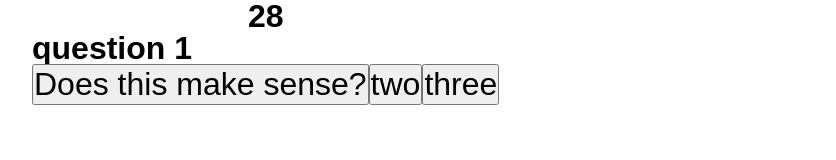
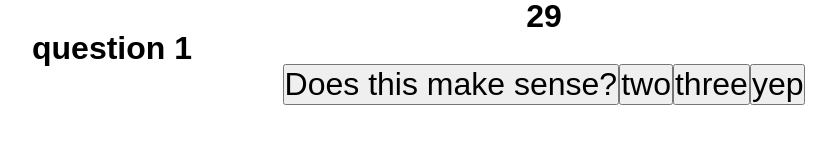
Before and after one commit to sadapannord/Coding-Quiz-04-Challenge, a plain HTML site: page index.html in a window 1280 px wide. Both pictures are taken after a click on the element "Start Quiz". Shown: the whole page, without its empty margins (96-932 px from the left). Drawn offline with Linux system fonts and the light colour scheme.

Commit message:
update JS score

```diff
--- a/script.js
+++ b/script.js
@@ -19,28 +19,28 @@ var possibleQuestions = [
         answerOne:"Does this make sense?",
         answerTwo: "two",
         answerThree: "three",
-        correctAnswer:"yep"
+        correct:"yep"
     },
     {
         question:"question 2",
         answerOne:"one",
         answerTwo: "two",
         answerThree: "three",
-        correctAnswer: "yep"
+        correct: "yep"
     },
     {
         question:"question 3",
         answerOne:"one",
         answerTwo: "two",
         answerThree: "three",
-        correctAnswer: "yep"
+        correct: "yep"
     },
     {
         question:"question 4",
         answerOne:"one",
         answerTwo: "two",
         answerThree: "three",
-        correctAnswer: "yep"
+        correct: "yep"
     }
 ]
 startButton.addEventListener("click",startQuiz)
@@ -61,12 +61,14 @@ function checkAnswer(e){
     userAnswer=e.target.innerText
     console.log(userAnswer)
     //check if answer is correct
-    if (userAnswer === possibleQuestions[questionIndex].correctAnswer) {
+    if (userAnswer === possibleQuestions[questionIndex].correct) {
         rightAnswers++;
+        console.log(rightAnswers + "right");
 
     }
     else {
         wrongAnswers++;
+        console.log(wrongAnswers + "wrong")
     }
     //increment question by 1
     questionIndex++;
@@ -85,8 +87,8 @@ function checkAnswer(e){
 function startTimer() {
     // Sets timer
     timer = setInterval(function() { //timer has been declared but not set
-      timerCount--; //timerCount was set to 30 in line 28, now is 29 because -1
-      timerElement.textContent = timerCount;
+        timerElement.textContent = timerCount;
+        timerCount--; //timerCount was set to 30 in line 28, now is 29 because -1
       if (timerCount <= 0) {
           clearInterval(timer);
       }
@@ -105,11 +107,15 @@ function getQuestions(){
     var answer3=document.createElement("button");
     answer3.addEventListener("click", checkAnswer);
     answer3.textContent=possibleQuestions[questionIndex].answerThree;
+    var correctAnswer=document.createElement("button");
+    correctAnswer.addEventListener("click", checkAnswer);
+    correctAnswer.textContent=possibleQuestions[questionIndex].correct;
     answersElement.innerHTML="";
-    answersElement.append(answer1, answer2, answer3);
+    answersElement.append(answer1, answer2, answer3, correctAnswer);
 
 }
-
+console.log(rightAnswers)
+console.log(wrongAnswers)
 //startQuiz();
 
 /*function checkCorrect(){
--- a/style.css
+++ b/style.css
@@ -12,7 +12,6 @@ h1 {
     margin-bottom: 5%;
 }
 body {
-    display: flex;
     margin: auto;
     width: 80%;
     text-align: center;
```
